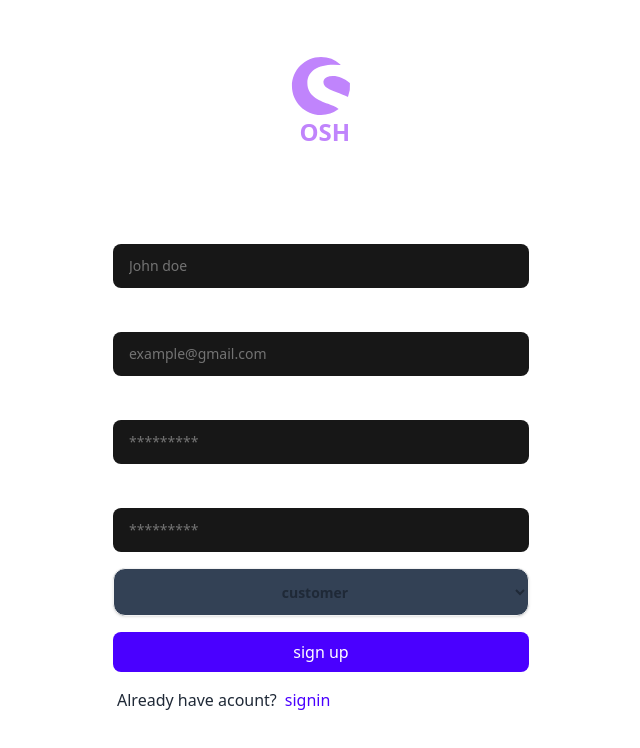
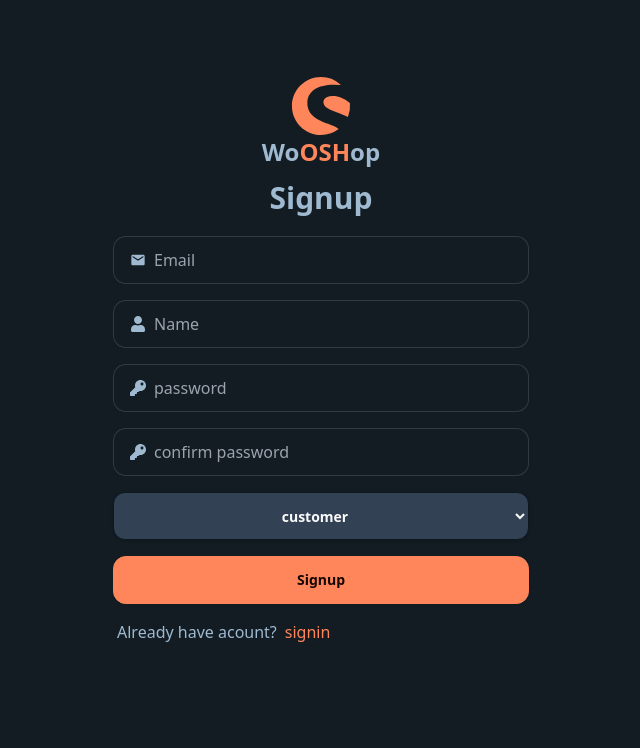
Before and after one commit to bukhaled2002/e-commerce, a React (Vite) app in the folder client/: page /signup in a window 1280 px wide. Shown: the top 748 px of the page, without its empty margins (319-959 px from the left). Built offline with nearby package versions, Linux system fonts and the light colour scheme; no server answers.

Commit message:
add themes

```diff
--- a/client/index.html
+++ b/client/index.html
@@ -1,5 +1,5 @@
 <!DOCTYPE html>
-<html lang="en" class="dark">
+<html lang="en" data-theme="sunset">
   <head>
     <meta charset="UTF-8" />
     <link rel="icon" type="image/svg+xml" href="/vite.svg" />
@@ -7,7 +7,7 @@
 
     <title>e-commerce</title>
   </head>
-  <body class="">
+  <body>
     <div id="root"></div>
     <script type="module" src="/src/main.jsx"></script>
   </body>
--- a/client/src/assets/Logo.jsx
+++ b/client/src/assets/Logo.jsx
@@ -6,9 +6,9 @@ function Logo() {
     <div
       className={`logo  m-auto w-fit flex justify-center items-center flex-col`}
     >
-      <FaShopware className=" mt-10 text-purple-400 text-6xl" />
-      <h1 className="text-white text-2xl font-semibold">
-        Wo<span className="text-purple-400 font-bold">OSH</span>op
+      <FaShopware className=" mt-10 text-primary text-6xl" />
+      <h1 className="text-2xl font-semibold">
+        Wo<span className="text-primary font-bold">OSH</span>op
       </h1>
     </div>
   );
--- a/client/src/assets/NavLogo.jsx
+++ b/client/src/assets/NavLogo.jsx
@@ -7,9 +7,9 @@ function NavLogo() {
       to={"/"}
       className={`w-fit flex justify-center items-center gap-2 p-2`}
     >
-      <FaShopware className="text-purple-400 text-5xl" />
-      <h1 className="text-white text-2xl font-semibold hidden md:block">
-        Wo<span className="text-purple-400 font-bold">OSH</span>op
+      <FaShopware className="text-primary text-5xl" />
+      <h1 className="text-2xl font-semibold hidden md:block">
+        Wo<span className="text-primary font-bold">OSH</span>op
       </h1>
     </Link>
   );
--- a/client/src/components/GoogleAuth.jsx
+++ b/client/src/components/GoogleAuth.jsx
@@ -42,7 +42,7 @@ function GoogleAuth() {
     <button
       onClick={() => handleGoogleAuth()}
       type="button"
-      className="btn bg-red-600 text-white"
+      className="btn btn-secondary "
     >
       GoogleAuth
     </button>
--- a/client/src/pages/Signin.jsx
+++ b/client/src/pages/Signin.jsx
@@ -1,12 +1,16 @@
-import { Form, Link, redirect } from "react-router-dom";
+import { Form, Link, redirect, useNavigation } from "react-router-dom";
 import customFetch from "../utils/customFetch";
 import Logo from "../assets/Logo";
+import { FaKey } from "react-icons/fa";
+import { MdEmail } from "react-icons/md";
+
 import Cookies from "js-cookie";
 import { login } from "../features/user/userSlice";
 import GoogleAuth from "../components/GoogleAuth";
 const Signin = () => {
+  const navigation = useNavigation();
   return (
-    <section className="p-4 max-w-xl m-auto ">
+    <section className="p-4 max-w-xl m-auto mt-20">
       <Logo />
       <h2 className="text-center font-semibold text-3xl dark:text-white text-neutral-800 mt-3">
         Signin
@@ -15,50 +19,45 @@ const Signin = () => {
         method="POST"
         className="flex flex-col justify-center mx-16 mt-5 gap-4"
       >
-        <div className="max-w-full">
-          <label
-            htmlFor="email"
-            className="block text-sm font-medium mb-2 dark:text-white"
-          >
-            Email
-          </label>
+        <label className="input input-bordered flex items-center gap-2">
+          <MdEmail />
           <input
             type="email"
-            id="email"
+            className="grow"
+            placeholder="Email"
             name="email"
-            className="py-3 px-4 block w-full border-gray-200 rounded-lg text-sm focus:border-blue-500 focus:ring-blue-500 disabled:opacity-50 disabled:pointer-events-none dark:bg-neutral-900 dark:border-neutral-700 dark:text-neutral-400 dark:placeholder-neutral-500 dark:focus:ring-neutral-600"
-            placeholder="example@gmail.com"
           />
-          {/* <input type="file" ref={ref} />
-          <button onClick={handlePhoto}> ss</button> */}
-        </div>
-        <div className="max-w-full">
-          <label
-            htmlFor="password"
-            className="block text-sm font-medium mb-2 dark:text-white"
-          >
-            Password
-          </label>
+        </label>
+
+        <label className="input input-bordered flex items-center gap-2">
+          <FaKey />
           <input
             type="password"
-            id="password"
+            className="grow"
             name="password"
-            className="py-3 px-4 block w-full border-gray-200 rounded-lg text-sm focus:border-blue-500 focus:ring-blue-500 disabled:opacity-50 disabled:pointer-events-none dark:bg-neutral-900 dark:border-neutral-700 dark:text-neutral-400 dark:placeholder-neutral-500 dark:focus:ring-neutral-600"
-            placeholder="*********"
+            placeholder="Password"
           />
-        </div>
+        </label>
         <p className="ml-1">
           dont have acount?
-          <Link to={"/signup"} className="text-purple-500 ml-2">
+          <Link to={"/signup"} className="text-primary ml-2">
             signup
           </Link>
         </p>
 
         <button
+          disabled={navigation.state === "loading"}
           type="submit"
-          className="bg-purple-600 text-white h-10 rounded-lg"
+          className="btn btn-primary text-primary-content capitalize"
         >
-          signin
+          {navigation.state === "loading" ? (
+            <>
+              <span className="loading-spinner" />
+              loading
+            </>
+          ) : (
+            "signin"
+          )}
         </button>
         <GoogleAuth />
       </Form>
@@ -73,6 +72,8 @@ export const action =
       const formData = await request.formData();
       const formDataObj = Object.fromEntries(formData);
       // Process the form data here
+      console.log(formDataObj);
+
       const response = await customFetch.post(
         "/user/signin",
         JSON.stringify(formDataObj)
--- a/client/src/pages/Signup.jsx
+++ b/client/src/pages/Signup.jsx
@@ -1,91 +1,59 @@
-import { FaShopware } from "react-icons/fa6";
-import { Form, Link, redirect } from "react-router-dom";
+import { FaKey, FaUser } from "react-icons/fa";
+import { MdEmail } from "react-icons/md";
+
+import { Form, Link, redirect, useNavigation } from "react-router-dom";
 import customFetch from "../utils/customFetch";
 import Cookies from "js-cookie";
 import { login } from "../features/user/userSlice";
+import Logo from "../assets/Logo";
 const Signup = () => {
+  const navigation = useNavigation();
   return (
-    <section className="p-4 max-w-xl m-auto ">
-      <div className="logo  m-auto w-fit flex justify-center items-center flex-col">
-        <FaShopware className=" mt-10 text-purple-400 text-6xl" />
-        <h1 className="text-white text-2xl font-semibold">
-          Wo<span className="text-purple-400 font-bold">OSH</span>op
-        </h1>
-      </div>
-      <h2 className="text-center font-semibold text-3xl dark:text-white text-neutral-800 mt-3">
-        Signup
-      </h2>
+    <section className="p-4 max-w-xl m-auto mt-5">
+      <Logo />
+      <h2 className="text-center font-semibold text-3xl mt-3">Signup</h2>
       <Form
         method="POST"
         className="flex flex-col justify-center mx-16 mt-5 gap-4"
       >
-        <div className="max-w-full">
-          <label
-            htmlFor="name"
-            className="block text-sm font-medium mb-2 dark:text-white"
-          >
-            Name
-          </label>
+        <label className="input input-bordered flex items-center gap-2">
+          <MdEmail />
           <input
             type="text"
-            id="name"
-            name="name"
-            className="py-3 px-4 block w-full border-gray-200 rounded-lg text-sm focus:border-blue-500 focus:ring-blue-500 disabled:opacity-50 disabled:pointer-events-none dark:bg-neutral-900 dark:border-neutral-700 dark:text-neutral-400 dark:placeholder-neutral-500 dark:focus:ring-neutral-600"
-            placeholder="John doe"
+            className="grow"
+            placeholder="Email"
+            name="email"
           />
-        </div>
-        <div className="max-w-full">
-          <label
-            htmlFor="email"
-            className="block text-sm font-medium mb-2 dark:text-white"
-          >
-            Email
-          </label>
-          <input
-            type="email"
-            id="email"
-            name="email"
-            className="py-3 px-4 block w-full border-gray-200 rounded-lg text-sm focus:border-blue-500 focus:ring-blue-500 disabled:opacity-50 disabled:pointer-events-none dark:bg-neutral-900 dark:border-neutral-700 dark:text-neutral-400 dark:placeholder-neutral-500 dark:focus:ring-neutral-600"
-            placeholder="example@gmail.com"
-          />
-        </div>
-        <div className="max-w-full">
-          <label
-            htmlFor="password"
-            className="block text-sm font-medium mb-2 dark:text-white"
-          >
-            Password
-          </label>
+        </label>
+        <label className="input input-bordered flex items-center gap-2">
+          <FaUser />
+          <input type="text" className="grow" placeholder="Name" name="name" />
+        </label>
+        <label className="input input-bordered flex items-center gap-2">
+          <FaKey />
           <input
             type="password"
-            id="password"
+            className="grow"
             name="password"
-            className="py-3 px-4 block w-full border-gray-200 rounded-lg text-sm focus:border-blue-500 focus:ring-blue-500 disabled:opacity-50 disabled:pointer-events-none dark:bg-neutral-900 dark:border-neutral-700 dark:text-neutral-400 dark:placeholder-neutral-500 dark:focus:ring-neutral-600"
-            placeholder="*********"
+            placeholder="password"
           />
-        </div>
-        <div className="max-w-full">
-          <label
-            htmlFor="passwordConfirm"
-            className="block text-sm font-medium mb-2 dark:text-white"
-          >
-            Password Confirm
-          </label>
+        </label>
+        <label className="input input-bordered flex items-center gap-2">
+          <FaKey />
           <input
             type="password"
+            className="grow"
             name="passwordConfirm"
-            id="passwordConfirm"
-            className="py-3 px-4 block w-full border-gray-200 rounded-lg text-sm focus:border-blue-500 focus:ring-blue-500 disabled:opacity-50 disabled:pointer-events-none dark:bg-neutral-900 dark:border-neutral-700 dark:text-neutral-400 dark:placeholder-neutral-500 dark:focus:ring-neutral-600"
-            placeholder="*********"
+            placeholder="confirm password"
           />
-        </div>
+        </label>
         <select
           name="role"
-          className="btn bg-slate-700 z-[1] shadow rounded-xl"
+          className="btn bg-slate-700 text-neutral-50 z-[1] shadow rounded-xl"
         >
           <option
             value="customer"
-            className="btn bg-[#79899d52] text-white my-1 rounded-full min-h-10 h-10 border-none hover:bg-primary"
+            className="btn  bg-[#79899d52] text-white  my-1 rounded-full min-h-10 h-10 border-none hover:bg-primary"
           >
             customer
           </option>
@@ -96,8 +64,19 @@ const Signup = () => {
             vendor
           </option>
         </select>
-        <button type="submit" className="bg-primary text-white h-10 rounded-lg">
-          sign up
+        <button
+          disabled={navigation.state === "loading"}
+          type="submit"
+          className="btn btn-primary text-primary-content capitalize"
+        >
+          {navigation.state === "loading" ? (
+            <>
+              <span className="loading-spinner" />
+              loading
+            </>
+          ) : (
+            "signup"
+          )}
         </button>
         <p className="ml-1">
           Already have acount?
@@ -115,8 +94,8 @@ export const action =
     try {
       const formData = await request.formData();
       const formDataObj = Object.fromEntries(formData);
+      console.log(formDataObj);
       // Process the form data here
-      console.log(formDataObj);
       const response = await customFetch.post(
         "/user/signup",
         JSON.stringify(formDataObj)
@@ -130,7 +109,7 @@ export const action =
       return redirect("/");
     } catch (error) {
       console.log(error);
-      return error?.response?.data || null;
+      return error?.response?.data || "null";
     }
   };
 export default Signup;
--- a/client/src/pages/Wishlist.jsx
+++ b/client/src/pages/Wishlist.jsx
@@ -1,7 +1,7 @@
 import Products from "../components/Products";
 import customFetch from "../utils/customFetch";
 import { useSelector } from "react-redux";
-import { Link } from "react-router-dom";
+import { Link, redirect } from "react-router-dom";
 import {
   setIsLoadingtoFalse,
   setIsLoadingtoTrue,
@@ -15,7 +15,7 @@ export const loader = (store) => async () => {
     return response.data;
   } catch (error) {
     console.log(error);
-    // return redirect("/");
+    return redirect("/");
   }
 };
 
--- a/client/tailwind.config.js
+++ b/client/tailwind.config.js
@@ -12,8 +12,9 @@ export default {
   ],
 
   // enable dark mode via class strategy
-  darkMode: "class",
-
+  daisyui: {
+    themes: ["nord", "sunset"],
+  },
   theme: {
     extend: {},
   },
```
Also changed, not shown: client/src/components/FilterItems.jsx (+5 -6 lines), client/src/components/Header.jsx (+25 -3 lines).
